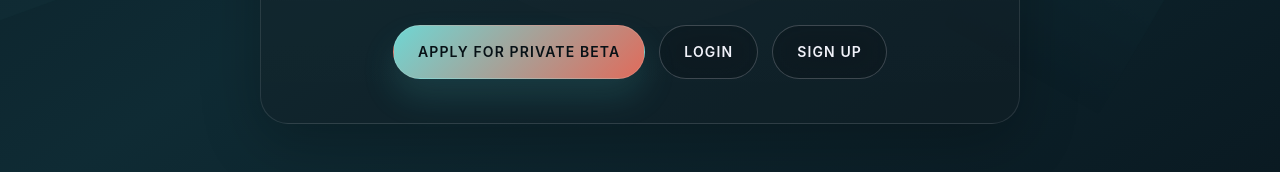
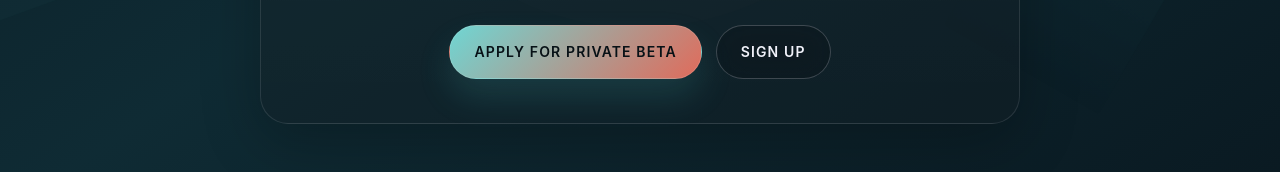
Before and after one commit to sypherq/bkdplx-site, a plain HTML site: page index.html in a window 1280 px wide. Shown: the part 631-803 px from the top of the page. Drawn offline with Linux system fonts and the light colour scheme.

Commit message:
Remove hero login button

```diff
--- a/index.html
+++ b/index.html
@@ -453,7 +453,6 @@
 
       <div class="cta-group">
         <a class="cta cta-primary" data-beta-apply-link href="#" target="_blank" rel="noreferrer noopener">Apply for Private Beta</a>
-        <a class="cta cta-secondary" data-auth-login-link href="#">Login</a>
         <a class="cta cta-secondary" data-auth-signup-link href="#">Sign Up</a>
       </div>
     </section>
```
